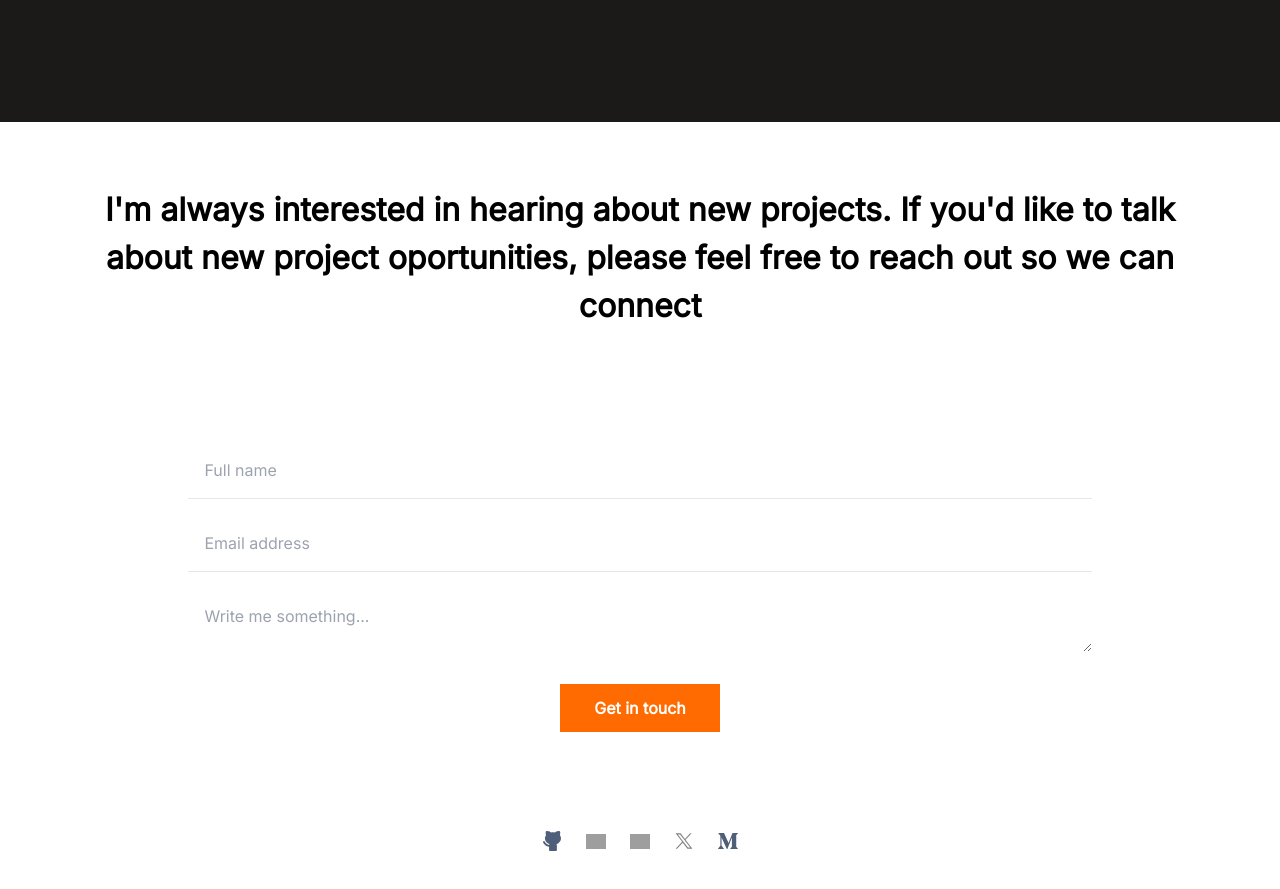
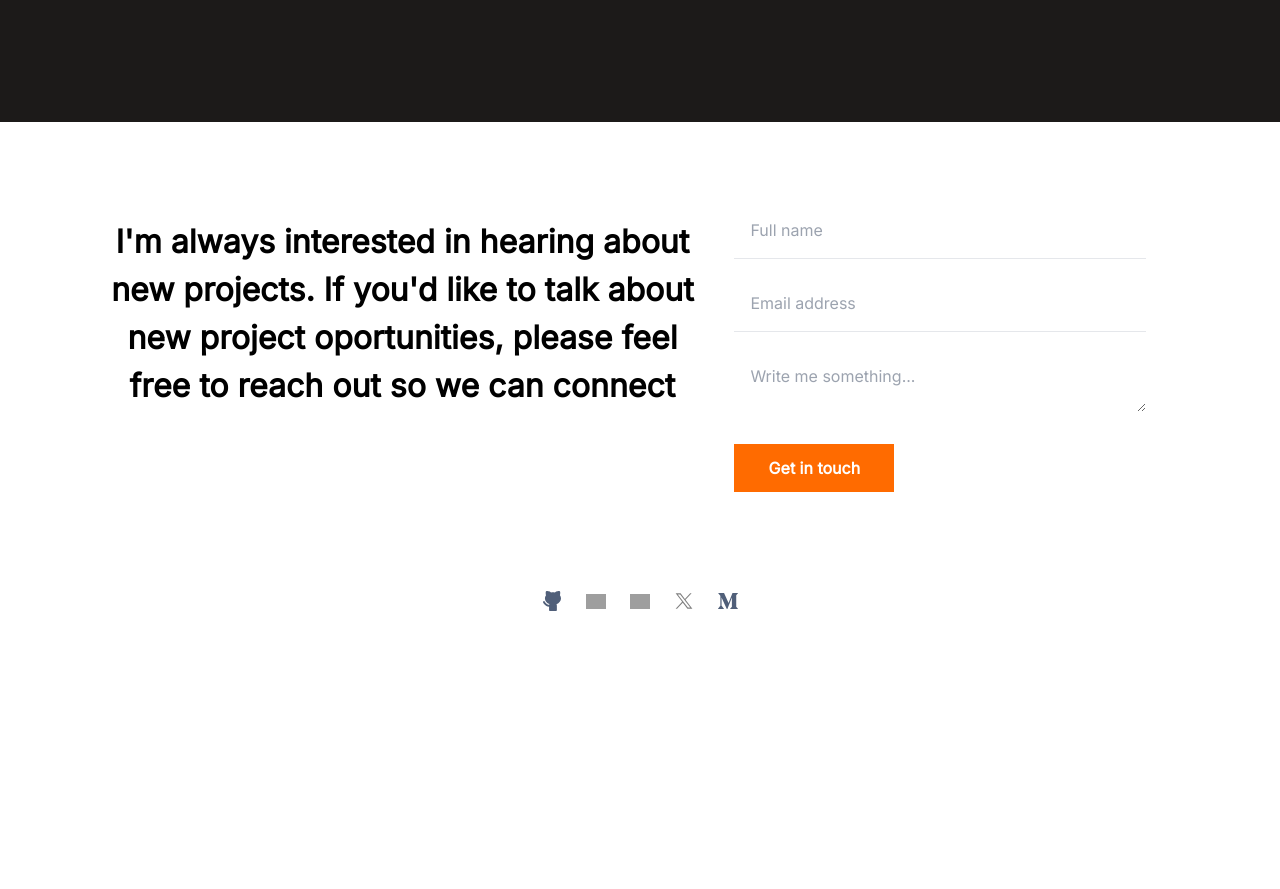
Before and after one commit to EmiLoKiJu/Portfolio2, a React (Vite) app: page / in a window 1280 px wide. Shown: the part 3620-4509 px from the top of the page. After the commit the page ends 4359 px from the top, so only its background shows below. Built offline with nearby package versions, Linux system fonts and the light colour scheme; grey boxes are pictures that could not be loaded.

Commit message:
Add responsiviness to form

```diff
--- a/src/components/Portfolio.jsx
+++ b/src/components/Portfolio.jsx
@@ -292,12 +292,19 @@ const Portfolio = ()=> {
           <AboutSection figure={Rec3} category={'Skills'} atributes={['Database management', 'Version control', 'API design', 'Web development']} />
         </div>
       </div>
-      <div className="px-[8%] pt-16">
-        <h2 className="text-center font-inter text-3xl font-bold"> I&apos;m always interested in hearing about new projects. If you&apos;d like to talk about new project oportunities, please feel free to reach out so we can connect</h2>
-        {submited ? (<div className="roboto text-2xl text-center my-8">Thank you for your time!</div>) : (<div className="px-[8%] mt-16">
+      <div className="px-[8%] pt-16 md:pt-24">
+        <div className="flex flex-col md:flex-row">
+          <h2 className="max-w-[600px] text-center font-inter text-3xl font-bold"> I&apos;m always interested in hearing about new projects. If you&apos;d like to talk about new project oportunities, please feel free to reach out so we can connect</h2>
+          {submited ?
+          (
+            <div className="roboto text-2xl text-center my-8">Thank you for your time!</div>
+          )
+          :
+          (
+            <div className="w-full px-[8%] mt-16 md:mt-0 md:px-8">
               <form id="contact-me-section" onSubmit={handleSubmit} className="flex flex-col" method="post">
                 <input
-              className="pl-4 mt-16 font-inter"
+                  className="pl-4 mt-16 font-inter md:mt-0"
                   type="text"
                   id="name"
                   name="user_name"
@@ -325,11 +332,13 @@ const Portfolio = ()=> {
                   onChange={handleChange}
                 ></textarea>
                 {errorMessage && <p className="text-red-500 font-inter pl-4">{errorMessage}</p>}
-            <button className="mx-auto text-white bg-orange2 font-inter font-bold p-3 mb-[70px] mt-8 w-[160px]" type="submit">
+                <button className="mx-auto text-white bg-orange2 font-inter font-bold p-3 mb-[70px] mt-8 w-[160px] md:mx-0" type="submit">
                   Get in touch
                 </button>
               </form>
-        </div>)}
+            </div>
+          )}
+        </div>
       </div>
       <div className="mx-auto flex justify-center pt-4 pb-[115px]">
         <a
```
Lines whose indentation alone changed are shown as unchanged.
